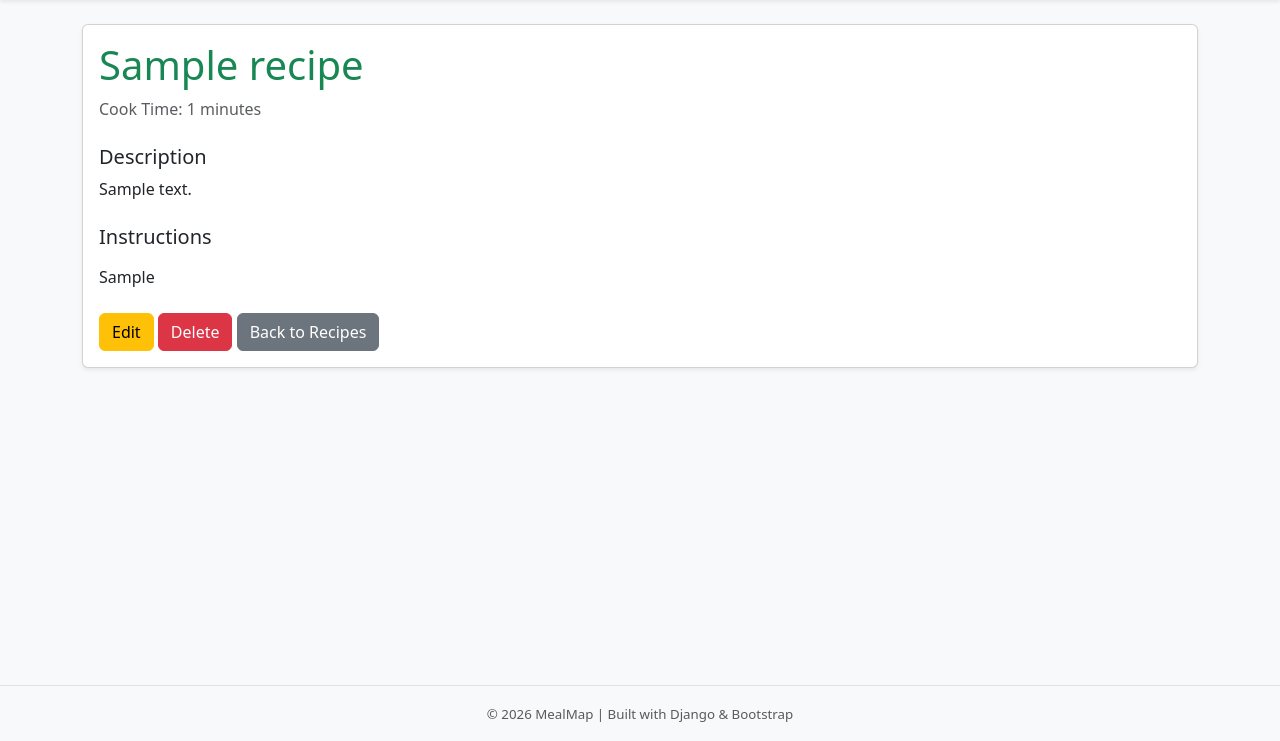
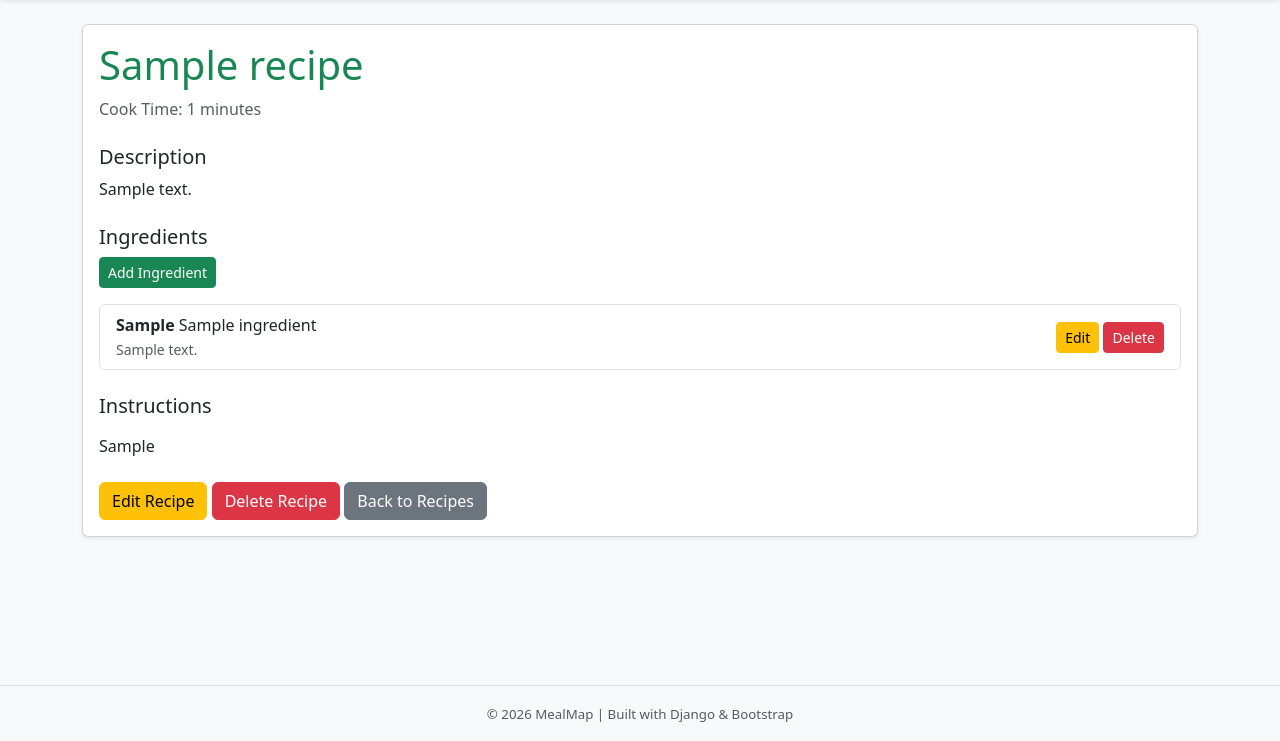
Before and after one commit to KimMayoCodes/MealMap, a Django app: page /recipes/1/ in a window 1280 px wide. Shown: the part 59-800 px from the top of the page. Run offline with Django 5.2, Linux system fonts and the light colour scheme; a user stored in the database is signed in; tables that the repository leaves empty hold one stand-in row (values such as "Sample post").

Commit message:
2.5 Add ingredient CRUD views, templates, and URLs
Introduce IngredientCreateView, IngredientUpdateView, and IngredientDeleteView (with ownership checks and success redirects to the parent recipe) and import Ingredient in views. Add URL routes for creating/updating/deleting ingredients tied to recipes. Add templates for ingredient form and deletion confirmation, and update recipe_detail template to list ingredients and show Add/Edit/Delete actions. Uses get_object_or_404 and filtered querysets to ensure ingredients are managed only by recipe owners.

```diff
--- a/MealMap/urls.py
+++ b/MealMap/urls.py
@@ -1,6 +1,9 @@
 from django.urls import path
 from .views import (
     HomePageView,
+    IngredientCreateView,
+    IngredientDeleteView,
+    IngredientUpdateView,
     RecipeCreateView,
     RecipeDeleteView,
     RecipeDetailView,
@@ -19,4 +22,8 @@ urlpatterns = [
     path("recipes/<int:pk>/delete/", RecipeDeleteView.as_view(), name="recipe_delete"),
     path("recipes/", RecipeListView.as_view(), name="recipe_list"),
     path("recipes/<int:pk>/", RecipeDetailView.as_view(), name="recipe_detail"),
+
+    path("recipes/<int:recipe_pk>/ingredients/new/", IngredientCreateView.as_view(), name="ingredient_create"),
+    path("ingredients/<int:pk>/edit/", IngredientUpdateView.as_view(), name="ingredient_update"),
+    path("ingredients/<int:pk>/delete/", IngredientDeleteView.as_view(), name="ingredient_delete"),
 ]
--- a/MealMap/views.py
+++ b/MealMap/views.py
@@ -1,5 +1,6 @@
 from django.contrib.auth.forms import UserCreationForm
 from django.contrib.auth.mixins import LoginRequiredMixin
+from django.shortcuts import get_object_or_404
 from django.urls import reverse_lazy
 from django.views.generic import (
     CreateView,
@@ -10,7 +11,7 @@ from django.views.generic import (
     UpdateView,
 )
 
-from .models import Recipe
+from .models import Recipe, Ingredient
 
 
 class HomePageView(TemplateView):
@@ -85,3 +86,52 @@ class RecipeDetailView(LoginRequiredMixin, DetailView):
 
     def get_queryset(self):
         return Recipe.objects.filter(owner=self.request.user)
+
+class IngredientCreateView(LoginRequiredMixin, CreateView):
+    model = Ingredient
+    template_name = "MealMap/ingredient_form.html"
+    fields = ["name", "quantity", "notes"]
+
+    def dispatch(self, request, *args, **kwargs):
+        self.recipe = get_object_or_404(Recipe, pk=self.kwargs["recipe_pk"], owner=request.user)
+        return super().dispatch(request, *args, **kwargs)
+
+    def form_valid(self, form):
+        form.instance.recipe = self.recipe
+        return super().form_valid(form)
+
+    def get_context_data(self, **kwargs):
+        context = super().get_context_data(**kwargs)
+        context["recipe"] = self.recipe
+        return context
+
+    def get_success_url(self):
+        return reverse_lazy("recipe_detail", kwargs={"pk": self.recipe.pk})
+
+
+class IngredientUpdateView(LoginRequiredMixin, UpdateView):
+    model = Ingredient
+    template_name = "MealMap/ingredient_form.html"
+    fields = ["name", "quantity", "notes"]
+
+    def get_queryset(self):
+        return Ingredient.objects.filter(recipe__owner=self.request.user)
+
+    def get_context_data(self, **kwargs):
+        context = super().get_context_data(**kwargs)
+        context["recipe"] = self.object.recipe
+        return context
+
+    def get_success_url(self):
+        return reverse_lazy("recipe_detail", kwargs={"pk": self.object.recipe.pk})
+
+
+class IngredientDeleteView(LoginRequiredMixin, DeleteView):
+    model = Ingredient
+    template_name = "MealMap/ingredient_confirm_delete.html"
+
+    def get_queryset(self):
+        return Ingredient.objects.filter(recipe__owner=self.request.user)
+
+    def get_success_url(self):
+        return reverse_lazy("recipe_detail", kwargs={"pk": self.object.recipe.pk})
--- a/templates/MealMap/recipe_detail.html
+++ b/templates/MealMap/recipe_detail.html
@@ -11,12 +11,39 @@
         <h2 class="h5 mt-4">Description</h2>
         <p>{{ recipe.description|default:"No description provided." }}</p>
 
+        <h2 class="h5 mt-4">Ingredients</h2>
+        <a href="{% url 'ingredient_create' recipe.pk %}" class="btn btn-success btn-sm mb-3">
+            Add Ingredient
+        </a>
+
+        {% if recipe.ingredients.exists %}
+            <ul class="list-group mb-4">
+                {% for ingredient in recipe.ingredients.all %}
+                    <li class="list-group-item d-flex justify-content-between align-items-center">
+                        <div>
+                            <strong>{{ ingredient.quantity }}</strong> {{ ingredient.name }}
+                            {% if ingredient.notes %}
+                                <br>
+                                <small class="text-muted">{{ ingredient.notes }}</small>
+                            {% endif %}
+                        </div>
+                        <div>
+                            <a href="{% url 'ingredient_update' ingredient.pk %}" class="btn btn-warning btn-sm">Edit</a>
+                            <a href="{% url 'ingredient_delete' ingredient.pk %}" class="btn btn-danger btn-sm">Delete</a>
+                        </div>
+                    </li>
+                {% endfor %}
+            </ul>
+        {% else %}
+            <p>No ingredients added yet.</p>
+        {% endif %}
+
         <h2 class="h5 mt-4">Instructions</h2>
         <p>{{ recipe.instructions|linebreaks }}</p>
 
         <div class="mt-4">
-            <a href="{% url 'recipe_update' recipe.pk %}" class="btn btn-warning">Edit</a>
-            <a href="{% url 'recipe_delete' recipe.pk %}" class="btn btn-danger">Delete</a>
+            <a href="{% url 'recipe_update' recipe.pk %}" class="btn btn-warning">Edit Recipe</a>
+            <a href="{% url 'recipe_delete' recipe.pk %}" class="btn btn-danger">Delete Recipe</a>
             <a href="{% url 'recipe_list' %}" class="btn btn-secondary">Back to Recipes</a>
         </div>
     </div>
```
Also changed, not shown: templates/MealMap/ingredient_confirm_delete.html (added, +27 -0 lines), templates/MealMap/ingredient_form.html (added, +34 -0 lines).
